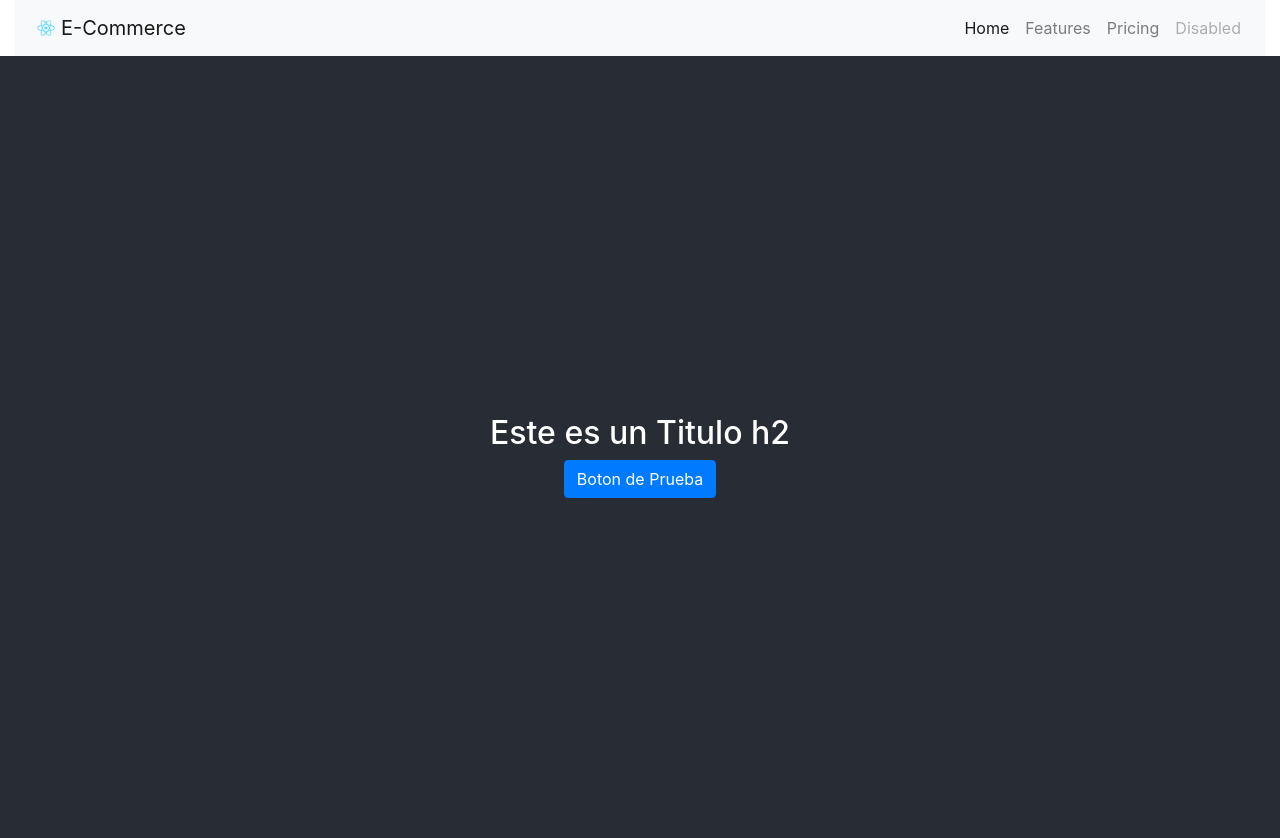
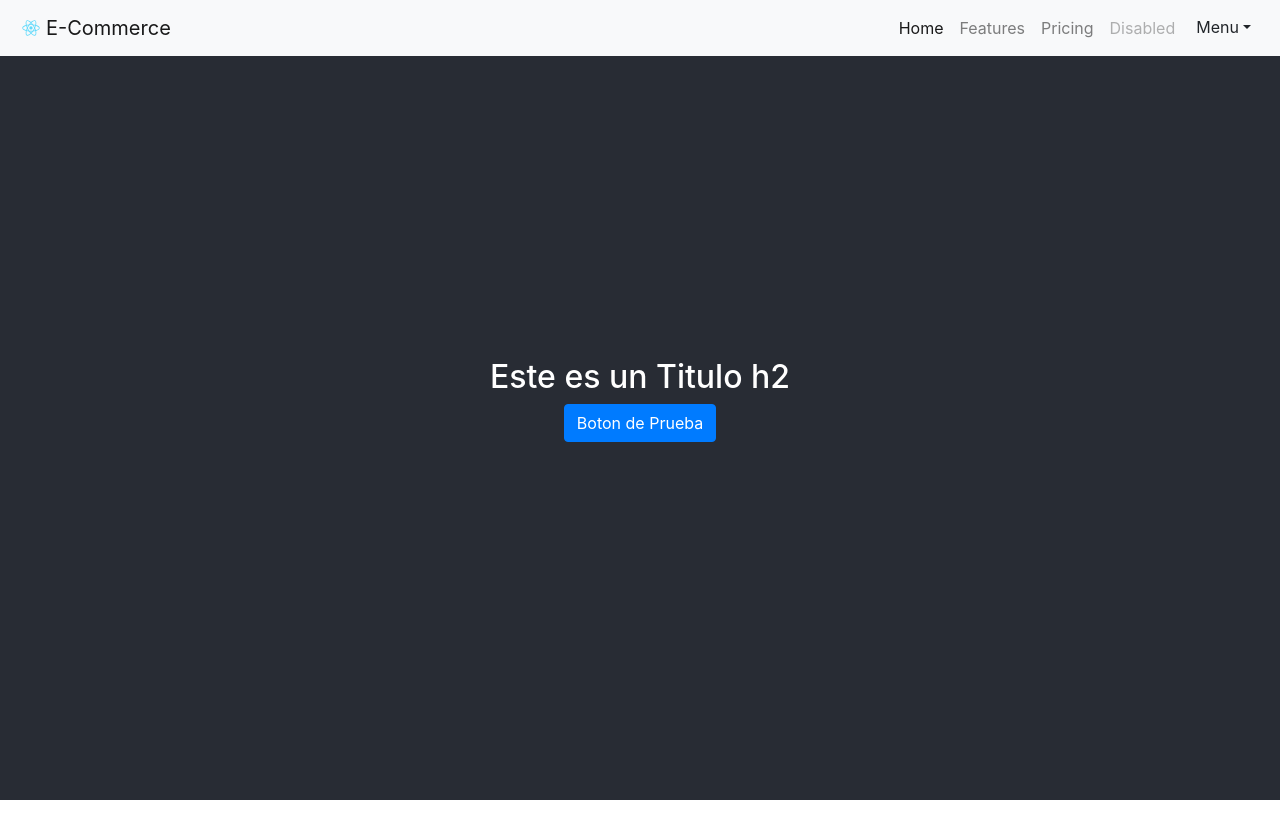
Before and after one commit to JorgeMoon/eComerceReact, a React (Create React App) app: page / in a window 1280 px wide. Shown: the top 838 px of the page. After the commit the page ends 800 px from the top, so only its background shows below. Built offline with nearby package versions, Linux system fonts and the light colour scheme.

Commit message:
menu en navbar

```diff
--- a/package.json
+++ b/package.json
@@ -8,6 +8,7 @@
     "@testing-library/user-event": "^12.8.1",
     "bootstrap": "^4.6.0",
     "react": "^17.0.1",
+    "react-bootstrap": "^1.5.1",
     "react-dom": "^17.0.1",
     "react-scripts": "4.0.3",
     "web-vitals": "^1.1.0"
--- a/src/App.js
+++ b/src/App.js
@@ -1,14 +1,17 @@
 import {NavBar} from './Components/navbar';
 import './App.css';
+
 
 
 function App() {
   return (
 
     <div className="App">
-      <div>
-      <NavBar></NavBar>
-      </div>
+
+       <NavBar/>
+
+
+
 
       <header className="App-header">
 
--- a/src/Components/navbar.js
+++ b/src/Components/navbar.js
@@ -1,29 +1,50 @@
 import React from "react";
 import logo from '../logo.svg';
+import {Dropdown} from 'react-bootstrap';
 
 
 export const NavBar = () => {
+    //aca va javascript
 
     return(
-        <div className="container-fluid">
-        <nav className="navbar navbar-expand-lg navbar-light bg-light">
+
+        <nav className=" navbar navbar-expand-lg navbar-light bg-light border-top-0 fixed-top">
+
             <a className="navbar-brand" href="#">
             <img src={logo} width="30" height="30" className="d-inline-block align-top" alt=""/>
             E-Commerce
             </a>
+
             <button className="navbar-toggler" type="button" data-toggle="collapse" data-target="#navbarNavAltMarkup" aria-controls="navbarNavAltMarkup" aria-expanded="false" aria-label="Toggle navigation">
                 <span className="navbar-toggler-icon"></span>
             </button>
+
+
             <div className="collapse navbar-collapse d-flex justify-content-end" id="navbarNavAltMarkup">
-                <div className="navbar-nav">
-                    <a className="nav-item nav-link active" href="#">Home <span class="sr-only">(current)</span></a>
-                    <a className="nav-item nav-link" href="#">Features</a>
-                    <a className="nav-item nav-link" href="#">Pricing</a>
-                    <a className="nav-item nav-link disabled" href="#">Disabled</a>
-                </div>
+                <ul className="navbar-nav">
+
+                    <li className="nav-item nav-link active" href="#">Home <span className="sr-only">(current)</span></li>
+                    <li className="nav-item nav-link" href="#">Features</li>
+                    <li className="nav-item nav-link" href="#">Pricing</li>
+                    <li className="nav-item nav-link disabled" href="#">Disabled</li>
+
+                    <Dropdown>
+                        <Dropdown.Toggle variant="" id="dropdown-basic">
+                        Menu
+                        </Dropdown.Toggle>
+                        <Dropdown.Menu>
+                            <Dropdown.Item href="#/action-1">subMennu 1</Dropdown.Item>
+                            <Dropdown.Item href="#/action-2">subMennu 1</Dropdown.Item>
+                            <Dropdown.Item href="#/action-3">subMennu 1</Dropdown.Item>
+                        </Dropdown.Menu>
+                    </Dropdown>
+                </ul>
             </div>
+
+
+
         </nav>
-        </div>
+
 
 
     );
```
Also changed, not shown: 1 other file (tests, documents, lock files or other folders).
